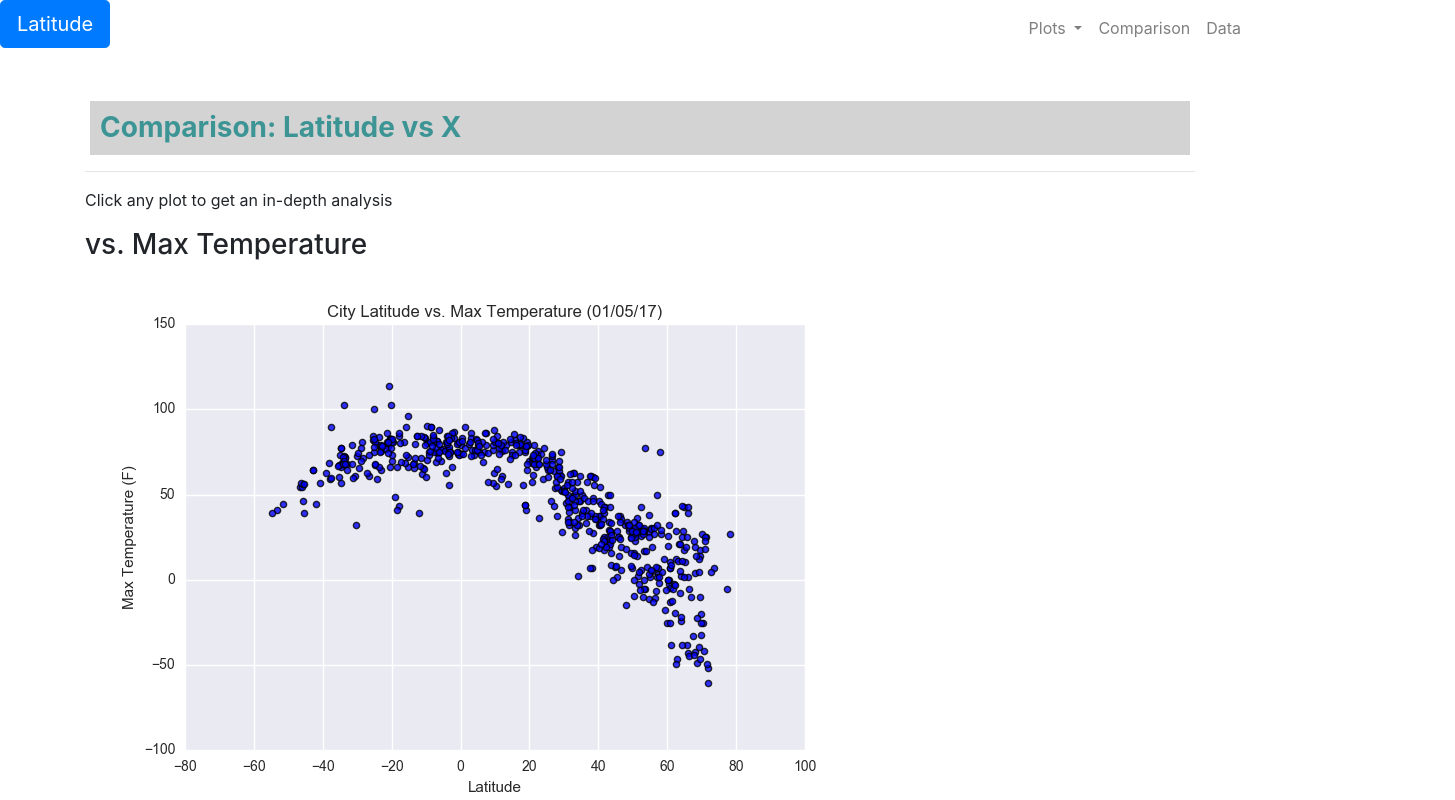
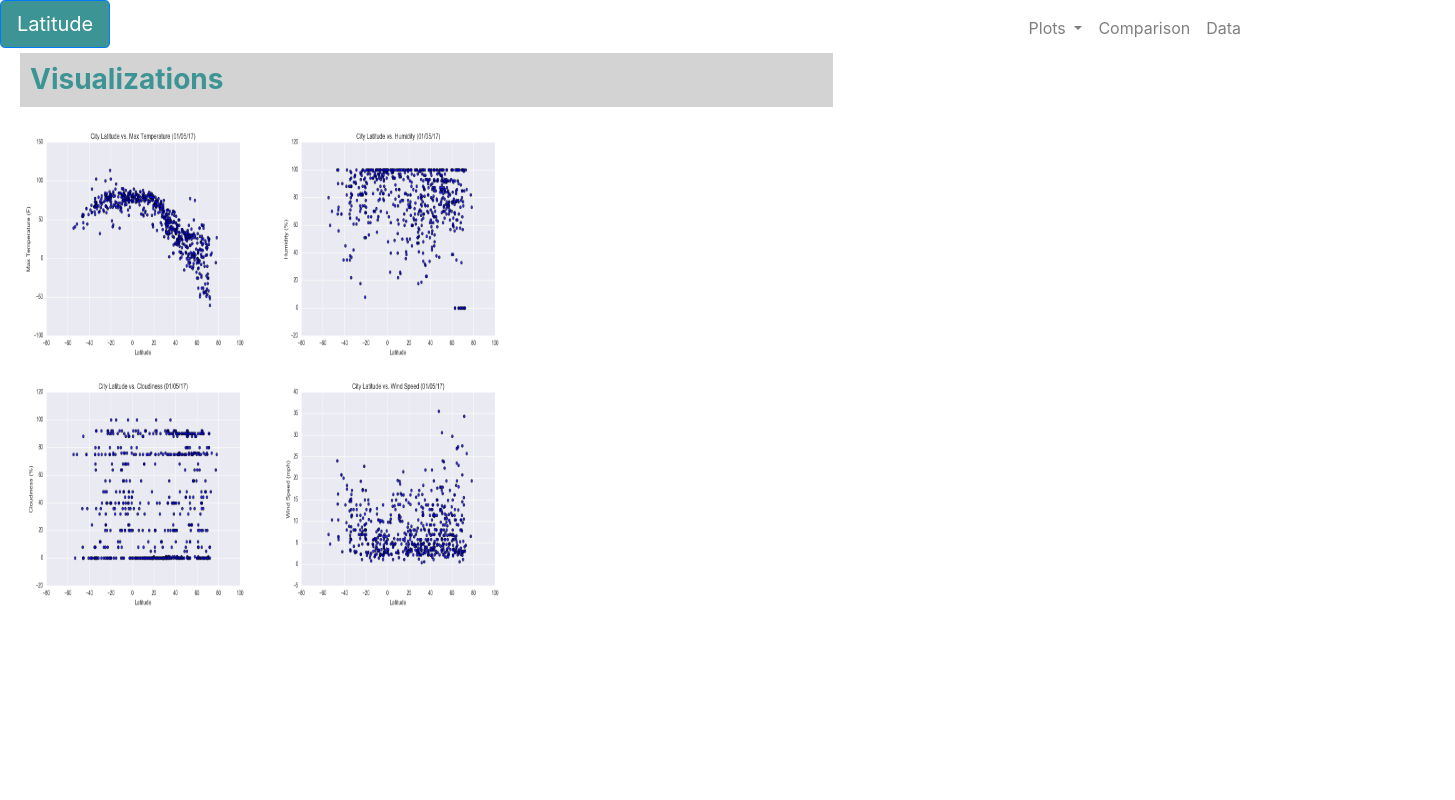
Before and after one commit to GPSHUB/Web-Design-Challenge, a plain HTML site: page WebVisualizations/Comparison.html in a window 1280 px wide. Shown: the top 800 px of the page, 1455 px wide, since content can reach past the window. Drawn offline with nearby package versions, Linux system fonts and the light colour scheme.

Commit message:
Semi final Push for HW completion

```diff
--- a/WebVisualizations/Comparison.html
+++ b/WebVisualizations/Comparison.html
@@ -20,7 +20,6 @@
 </head>
 <!-- content - Padding - Border - Margin -->
 <body>
-
   <!-- start of header and navbar -->
   <div>
     <div class="row">
@@ -30,8 +29,6 @@
         <!-- Home Button -->
         <a class="btn btn-primary btn-lg" href="LandingPage.html" role="button">Latitude</a>
       </div>
-
-
       <div class="col col-6 menubuttons divtop">
         <nav class="navbar navbar-expand-md navbar-light">
           <button class="navbar-toggler" type="button" data-toggle="collapse" data-target="#navbarTogglerDemo03"
@@ -65,11 +62,11 @@
     </div>
   </div>
   <!-- start of main body -->
-  <div class="container">
+  <!-- <div class="container">
     <br>
     <div class="row">
-      <!-- rigth side -->
-      <div class="col col-12 divbdy">
+      rigth side -->
+      <!-- <div class="col col-12 divbdy">
         <br>
         <h1>Comparison: Latitude vs X</h1>
         <hr>
@@ -93,7 +90,28 @@
           </div>
         </div>
       </div>
-      <!-- end of right side -->
+      end of right side -->
+    </div>
+    <div class="col-md-8 box justify-content-end col-sm-12">
+        <article>
+        <h1>Visualizations</h1>
+            <div class="row">
+                    <div class="col-md-12 col-sm-6">
+                        <a target="_blank" href="Resources/assets/images/Fig1.png">
+                            <img src="Resources/assets/images/Fig1.png" class="rounded float left" width="250" height="250">
+                        </a>
+                        <a target="_blank" href="Resources/assets/images/Fig2.png">
+                            <img src="Resources/assets/images/Fig2.png" class="rounded float right" width="250" height="250">
+                        </a>
+                    </div>
+                    <div class="col-md-12 col-sm-6">
+                        <a target="_blank" href="Resources/assets/images/Fig3.png">
+                            <img src="Resources/assets/images/Fig3.png" class="rounded float left" width="250" height="250">
+                        </a>
+                        <a target="_blank" href="Resources/assets/images/Fig4.png">
+                            <img src="Resources/assets/images/Fig4.png" class="rounded float right" width="250" height="250">
+                        </a>
+                    </div>
     </div>
   </div>
   <!-- start of footer -->
--- a/WebVisualizations/reset.css
+++ /dev/null
@@ -1,142 +0,0 @@
-/* http://meyerweb.com/eric/tools/css/reset/
-   v2.0 | 20110126
-   License: none (public domain)
-*/
-
-html,
-body,
-div,
-span,
-applet,
-object,
-iframe,
-h1,
-h2,
-h3,
-h4,
-h5,
-h6,
-p,
-blockquote,
-pre,
-a,
-abbr,
-acronym,
-address,
-big,
-cite,
-code,
-del,
-dfn,
-em,
-img,
-ins,
-kbd,
-q,
-s,
-samp,
-small,
-strike,
-strong,
-sub,
-sup,
-tt,
-var,
-b,
-u,
-i,
-center,
-dl,
-dt,
-dd,
-ol,
-ul,
-li,
-fieldset,
-form,
-label,
-legend,
-table,
-caption,
-tbody,
-tfoot,
-thead,
-tr,
-th,
-td,
-article,
-aside,
-canvas,
-details,
-embed,
-figure,
-figcaption,
-footer,
-header,
-hgroup,
-menu,
-nav,
-output,
-ruby,
-section,
-summary,
-time,
-mark,
-audio,
-video {
-
-  /* Positioning */
-  margin: 0;
-  vertical-align: baseline;
-
-  /* Box-model */
-  padding: 0;
-
-  /* Typography */
-  font-size: 100%;
-  font: inherit;
-
-  /* Visual */
-  border: 0;
-
-}
-
-/* HTML5 display-role reset for older browsers */
-article,
-aside,
-details,
-figcaption,
-figure,
-footer,
-header,
-hgroup,
-menu,
-nav,
-section { display: block; }
-
-body { line-height: 1; }
-
-ol,
-ul { list-style: none; }
-
-blockquote,
-q { quotes: none; }
-
-blockquote:before,
-blockquote:after,
-q:before,
-q:after {
-
-  /* Misc */
-  content: '';
-  content: none;
-
-}
-
-table {
-
-  /* Visual */
-  border-collapse: collapse;
-  border-spacing: 0;
-
-}
--- a/WebVisualizations/style.CSS
+++ b/WebVisualizations/style.CSS
@@ -3,6 +3,10 @@
 /* colors the whole page */
 body {
   background:white;
+}
+
+.btn {
+  background: rgb(60, 148, 148)
 }
 
 /* colors the plot comparison data bar */
```
